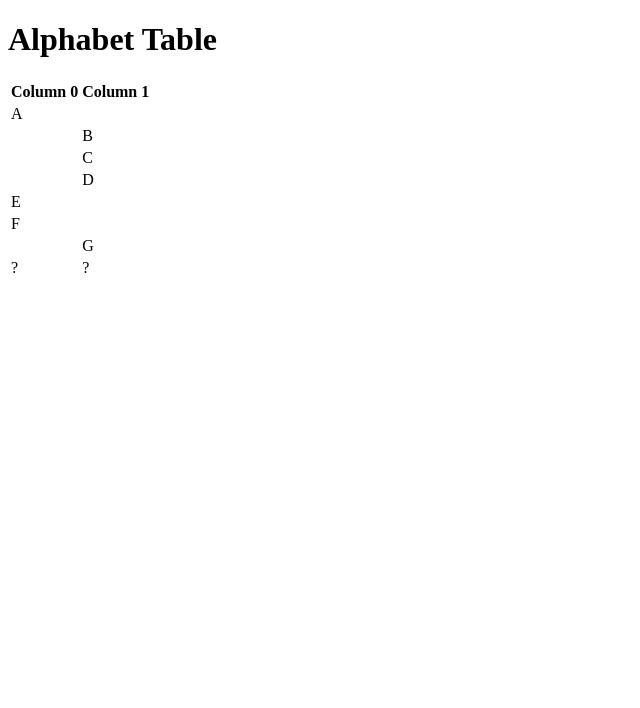
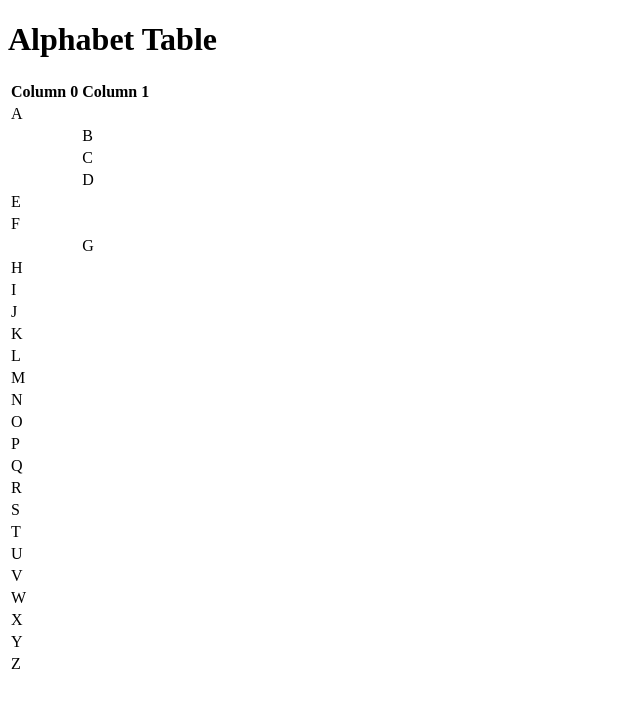
Before and after one commit to comp426-2022-spring/a00-uncjackg, a website: page index.html in a window 1280 px wide. Shown: the whole page, without its empty margins (0-640 px from the left). Drawn offline with Linux system fonts and the light colour scheme.

Commit message:
add gitignore, finish table

```diff
--- a/index.html
+++ b/index.html
@@ -37,7 +37,61 @@
             <td></td><td>G</td>
           </tr>
           <tr>
-            <td>?</td><td>?</td>
+            <td>H</td><td></td>
+          </tr>
+          <tr>
+            <td>I</td><td></td>
+          </tr>
+          <tr>
+            <td>J</td><td></td>
+          </tr>
+          <tr>
+            <td>K</td><td></td>
+          </tr>
+          <tr>
+            <td>L</td><td></td>
+          </tr>
+          <tr>
+            <td>M</td><td></td>
+          </tr>
+          <tr>
+            <td>N</td><td></td>
+          </tr>
+          <tr>
+            <td>O</td><td></td>
+          </tr>
+          <tr>
+            <td>P</td><td></td>
+          </tr>
+          <tr>
+            <td>Q</td><td></td>
+          </tr>
+          <tr>
+            <td>R</td><td></td>
+          </tr>
+          <tr>
+            <td>S</td><td></td>
+          </tr>
+          <tr>
+            <td>T</td><td></td>
+          </tr>
+          <tr>
+            <td>U</td><td></td>
+          </tr>
+          <tr>
+            <td>V</td><td></td>
+          </tr>
+          <tr>
+            <td>W</td><td></td>
+          </tr>
+          <tr>
+            <td>X</td><td></td>
+          </tr>
+          <tr>
+            <td>Y</td><td></td>
+          </tr>
+          <tr>
+            <td>Z</td><td></td>
           </tr>
         </tbody>
       </table>
--- a/package.json
+++ b/package.json
@@ -15,5 +15,8 @@
   "bugs": {
     "url": "https://github.com/comp426-2022-spring/a00-uncjackg/issues"
   },
-  "homepage": "https://github.com/comp426-2022-spring/a00-uncjackg#readme"
+  "homepage": "https://github.com/comp426-2022-spring/a00-uncjackg#readme",
+  "dependencies": {
+    "browser-sync": "^2.27.7"
+  }
 }
```
Also changed, not shown: 2 other files.
